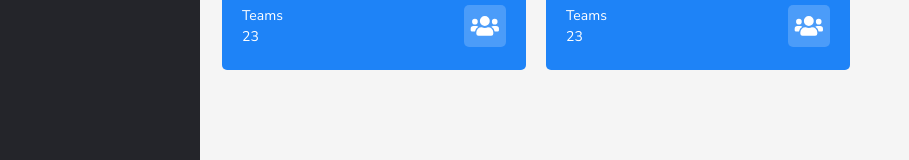
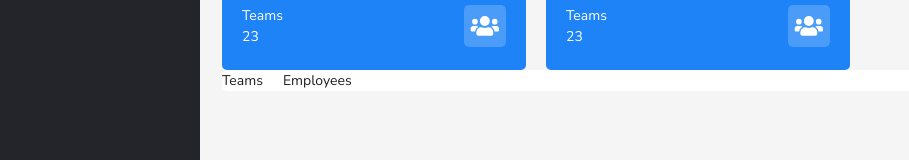
Before and after one commit to RabinThapa1998/employee-management-system, a React (Vite) app: page / in a window 1280 px wide. Shown: the part 123-283 px from the top of the page, without its empty margins (0-909 px from the left). Built offline with nearby package versions, Linux system fonts and the light colour scheme.

Commit message:
feat(teams):add subnav

```diff
--- a/src/page/Teams.tsx
+++ b/src/page/Teams.tsx
@@ -1,5 +1,5 @@
 import { icons } from '~/assets';
-
+import { Link } from 'react-router-dom';
 function OverviewCard() {
   return (
     <div
@@ -28,7 +28,16 @@ export function Teams() {
         <OverviewCard />
         <OverviewCard />
       </div>
-      <div className='bg-white rounded-primary'></div>
+      <div className='bg-white rounded-primary'>
+        <div className='flex flex-row gap-5'>
+          <Link to={'/'}>
+            <h3>Teams</h3>
+          </Link>
+          <Link to={'/employees'}>
+            <h3>Employees</h3>
+          </Link>
+        </div>
+      </div>
     </div>
   );
 }
```
